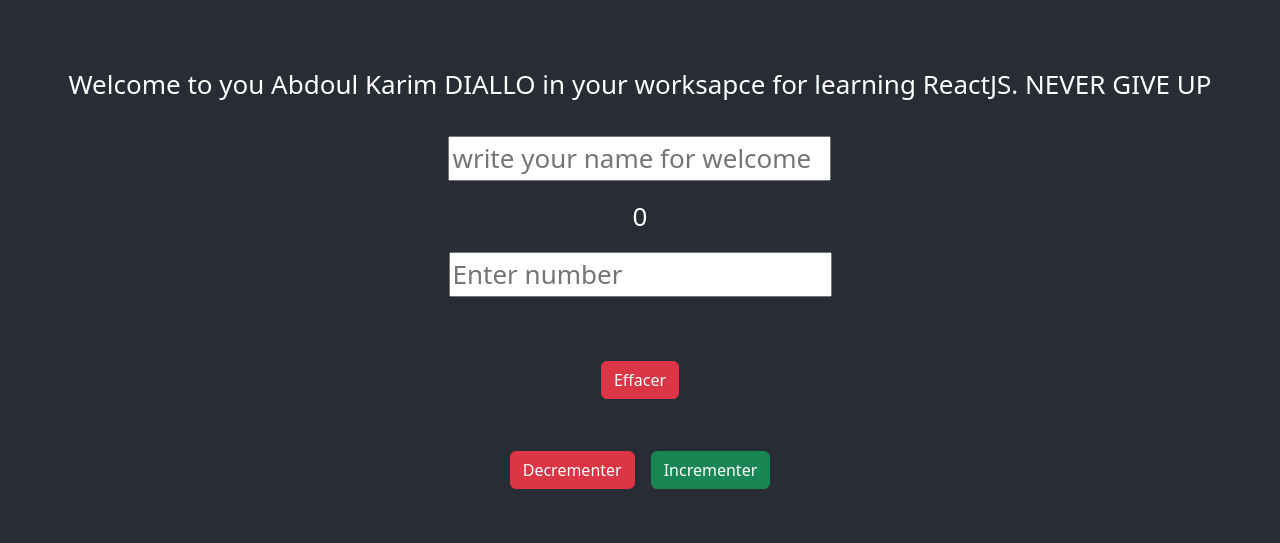
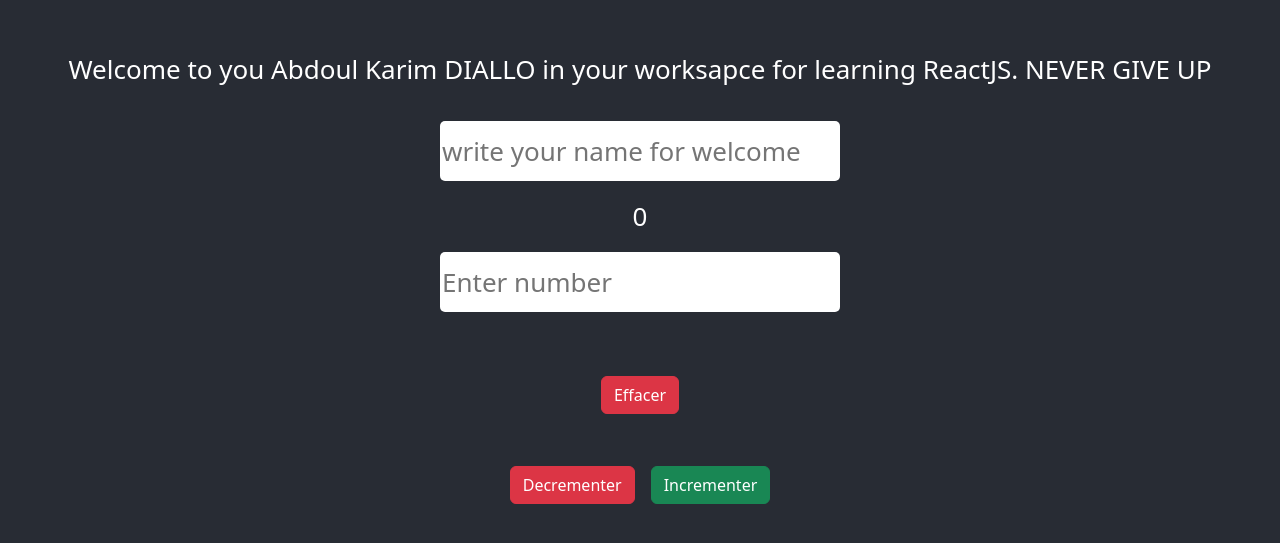
Before and after one commit to abdoulkarim20/learning-react-hooks, a React (Create React App) app: page / in a window 1280 px wide. Shown: the part 123-666 px from the top of the page. Built offline with nearby package versions, Linux system fonts and the light colour scheme.

Commit message:
customise the style css to file index.css and to componenent

```diff
--- a/src/App.js
+++ b/src/App.js
@@ -43,16 +43,18 @@
   return (
     <div className="App">
       <header className="App-header">
-        <div>
+        <div className='container-welcome'>
           <p>
             Welcome to you {name} in your worksapce for learning ReactJS. NEVER GIVE UP
           </p>
-          <input placeholder='write your name for welcome' className='my-3' onChange={(e) => { setName(e.target.value) }}></input>
+          <div className='my-3'>
+            <input placeholder='write your name for welcome' className='input-champ' onChange={(e) => { setName(e.target.value) }}></input>
+          </div>
         </div>
         <div style={{ color: color }}>
           {count}
           <div className='my-3'>
-            <input placeholder='Enter number' ref={inpupRef} type="number" onChange={handleOnchange}></input>
+            <input className='input-champ' placeholder='Enter number' ref={inpupRef} type="number" onChange={handleOnchange}></input>
           </div>
           <div>
             <button className='mt-5 btn btn-danger' onClick={resetCount}>Effacer</button>
--- a/src/index.css
+++ b/src/index.css
@@ -11,3 +11,16 @@
   font-family: source-code-pro, Menlo, Monaco, Consolas, 'Courier New',
     monospace;
 }
+.input-champ{
+  display: flex;
+  width: 400px;
+  height: 60px;
+  border-radius: 5px;
+  border-style: none;
+}
+.container-welcome{
+  display: flex;
+  flex-direction: column;
+  align-items: center;
+  justify-content: center;
+}
```
